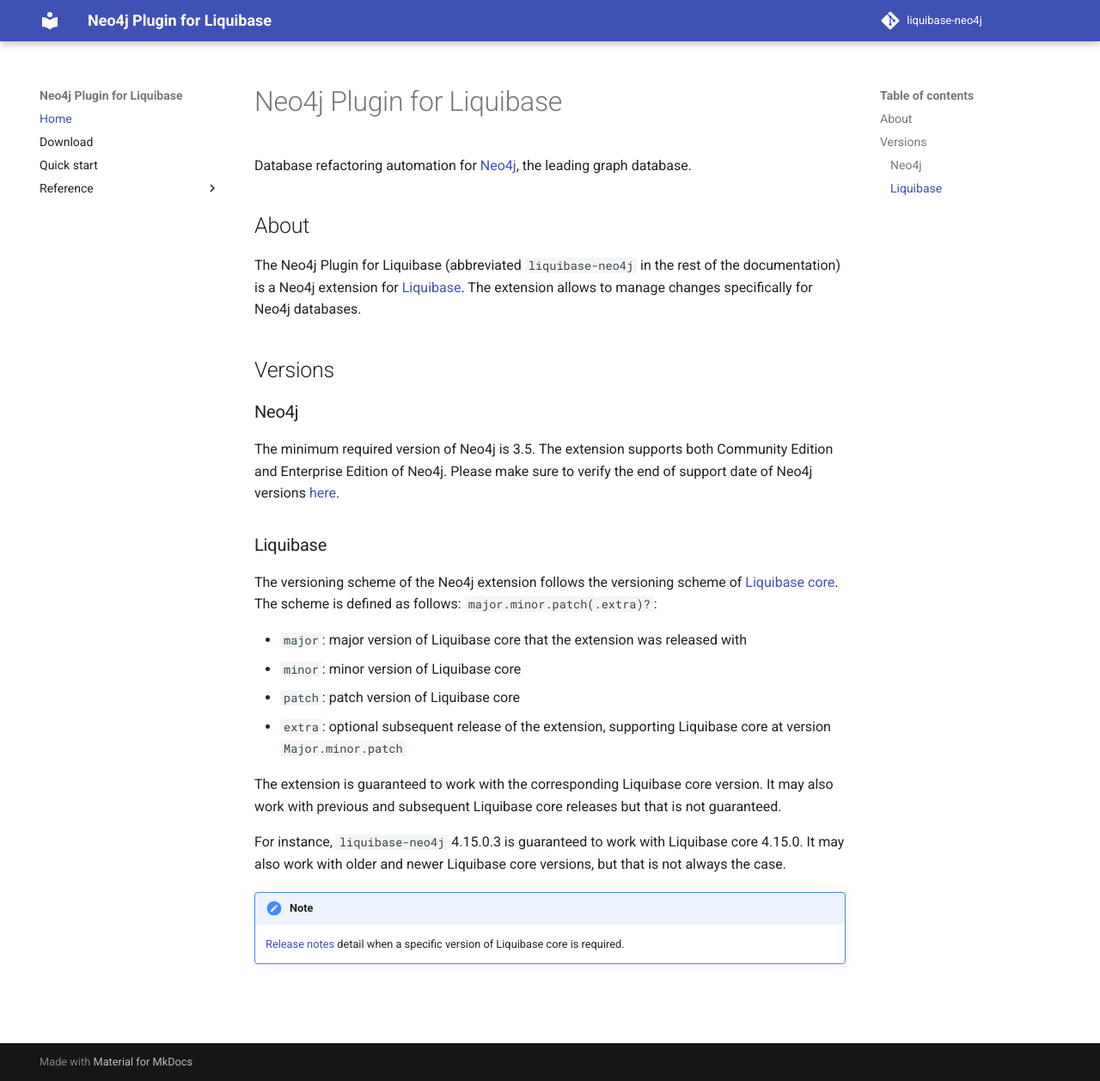
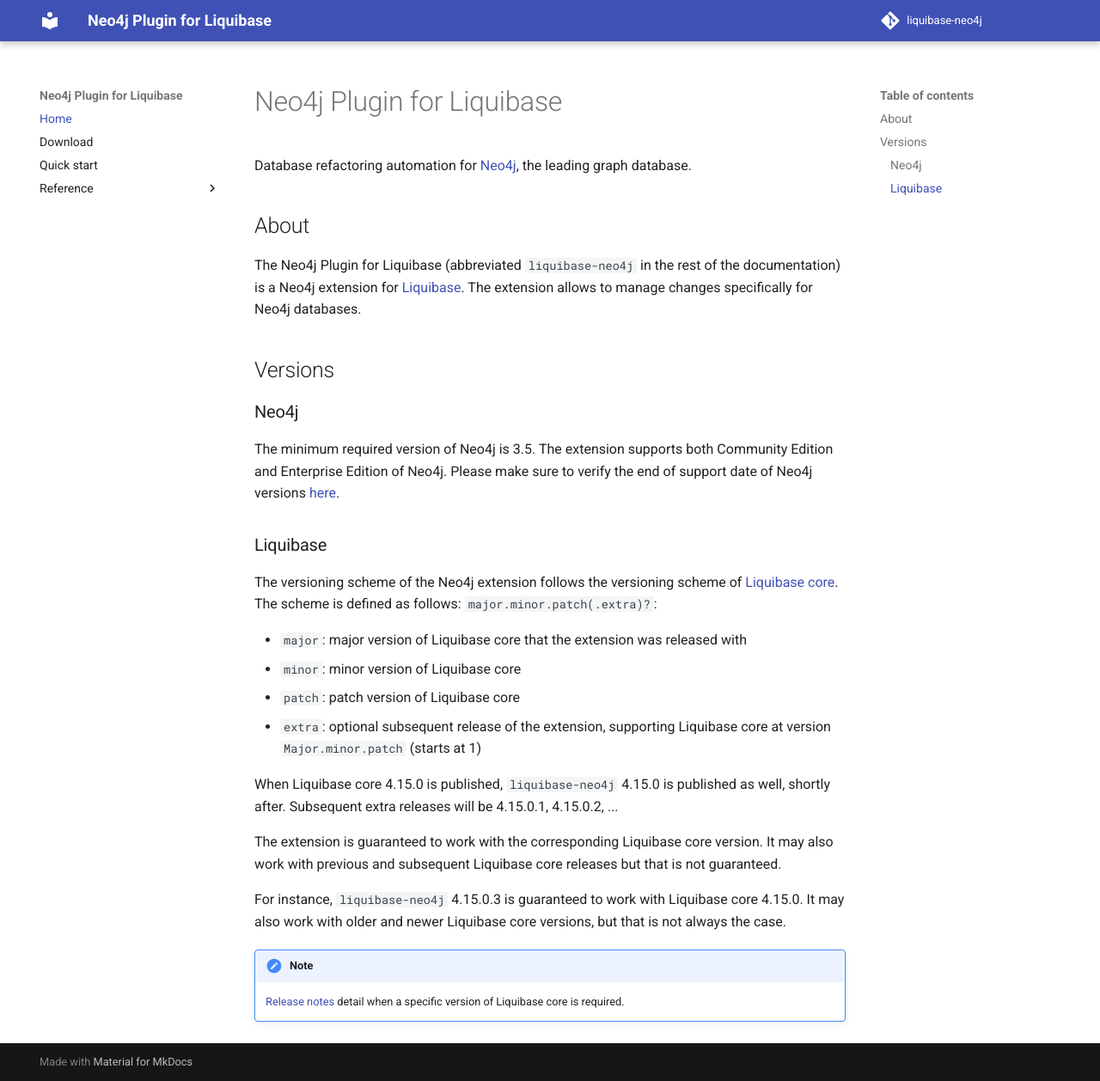
Before and after one commit to liquibase/liquibase-neo4j, an MkDocs documentation site: the page built from docs/index.md, in a window 1280 px wide and 1258 px high. Shown: the whole window at 86% size. Built offline with MkDocs 1.6.1 and Material for MkDocs 9.7.7, drawn with Linux system fonts in a browser that asks for light colours; comment, search, counter and statistics services are not loaded.

Commit message:
Detail versioning a bit more

```diff
--- a/docs/index.md
+++ b/docs/index.md
@@ -26,7 +26,10 @@ The scheme is defined as follows: `major.minor.patch(.extra)?`:
 - `major`: major version of Liquibase core that the extension was released with
 - `minor`: minor version of Liquibase core
 - `patch`: patch version of Liquibase core
-- `extra`: optional subsequent release of the extension, supporting Liquibase core at version `Major.minor.patch`
+- `extra`: optional subsequent release of the extension, supporting Liquibase core at version `Major.minor.patch` (starts at 1)
+
+When Liquibase core 4.15.0 is published, `liquibase-neo4j` 4.15.0 is published as well, shortly after.
+Subsequent extra releases will be 4.15.0.1, 4.15.0.2, ...
 
 The extension is guaranteed to work with the corresponding Liquibase core version.
 It may also work with previous and subsequent Liquibase core releases but that is not guaranteed.
```
